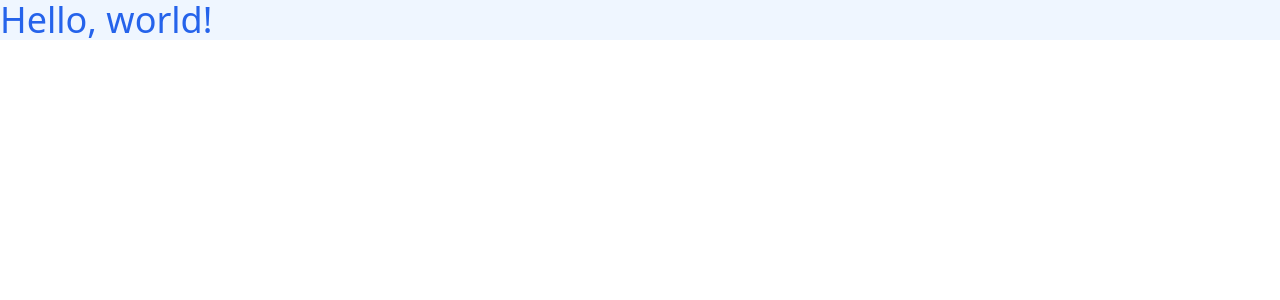
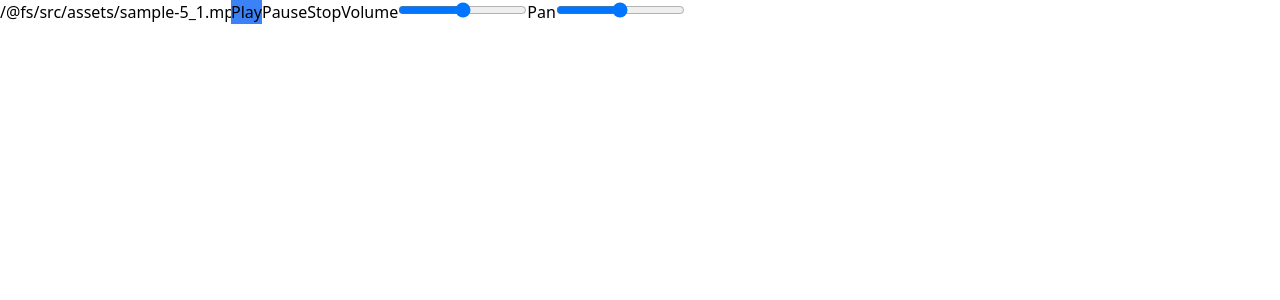
Before and after one commit to umstek/listen-next, a React (Vite) app: page / in a window 1280 px wide. Shown: the top 300 px of the page. Built offline with nearby package versions, Linux system fonts and the light colour scheme.

Commit message:
feat(player): :sparkles: add player-core functionality

```diff
--- a/package.json
+++ b/package.json
@@ -11,10 +11,12 @@
     "lint": "eslint ."
   },
   "dependencies": {
+    "events": "^3.3.0",
     "react": "^18.2.0",
     "react-dom": "^18.2.0"
   },
   "devDependencies": {
+    "@types/events": "^3.0.0",
     "@types/react": "^18.2.6",
     "@types/react-dom": "^18.2.4",
     "@typescript-eslint/eslint-plugin": "^5.59.5",
--- a/src/App.tsx
+++ b/src/App.tsx
@@ -1,9 +1,9 @@
+import { Player } from './components/Player';
+
 function App() {
   return (
     <div id="app">
-      <h1 className="bg-blue-50 text-blue-600 font-sans font-thin text-4xl">
-        Hello, world!
-      </h1>
+      <Player />
     </div>
   );
 }
--- /dev/null
+++ b/src/components/Player/index.tsx
@@ -0,0 +1,77 @@
+import { useRef, useState } from 'react';
+
+import AudioPlayer from '../../lib/AudioPlayer';
+import sample51 from '../../assets/sample-5_1.mp3';
+
+export function Player() {
+  const playerRef = useRef<AudioPlayer | undefined>(undefined);
+  const [volume, setVolume] = useState(1);
+  const [pan, setPan] = useState(0);
+  const [src, setSrc] = useState(sample51);
+
+  return (
+    <div>
+      <input
+        type="text"
+        name="source"
+        id="source"
+        value={src}
+        onChange={(e) => setSrc(e.target.value)}
+      />
+      <button
+        className="bg-blue-500"
+        onClick={() => {
+          if (!playerRef.current) {
+            playerRef.current = new AudioPlayer({
+              analyserOutputInterval: 100,
+            });
+          }
+          playerRef.current.setAudioSource(src);
+          playerRef.current.play();
+        }}
+      >
+        Play
+      </button>
+      <button
+        onClick={() => {
+          playerRef.current?.pause();
+        }}
+      >
+        Pause
+      </button>
+      <button
+        onClick={() => {
+          playerRef.current?.stop();
+        }}
+      >
+        Stop
+      </button>
+      Volume
+      <input
+        type="range"
+        id="volume"
+        min="0"
+        max="2"
+        value={volume}
+        step="0.01"
+        onChange={(e) => {
+          playerRef.current?.setVolume(parseFloat(e.target.value));
+          setVolume(parseFloat(e.target.value));
+        }}
+      />
+      Pan
+      <input
+        type="range"
+        id="pan"
+        min="-1"
+        max="1"
+        value={pan}
+        step="0.01"
+        onChange={(e) => {
+          playerRef.current?.setPan(parseFloat(e.target.value));
+          setPan(parseFloat(e.target.value));
+        }}
+      />
+    </div>
+  );
+}
--- /dev/null
+++ b/src/lib/AudioPlayer.ts
@@ -0,0 +1,145 @@
+import { EventEmitter } from 'events';
+
+function createAudioElement() {
+  const audioElement = new Audio();
+  audioElement.autoplay = false;
+  audioElement.src = '';
+  audioElement.crossOrigin = 'anonymous';
+  return audioElement;
+}
+
+function createAnalyser(
+  audioContext: AudioContext,
+  analyserOutputInterval: number,
+  callback: (data: Uint8Array) => void,
+) {
+  if (analyserOutputInterval <= 0) {
+    return { analyserNode: undefined, analyserTimer: 0 };
+  }
+
+  const analyserNode = audioContext.createAnalyser();
+  analyserNode.fftSize = 2048;
+  const bufferLength = analyserNode.frequencyBinCount;
+  const dataArray = new Uint8Array(bufferLength);
+
+  const analyserTimer = setInterval(() => {
+    analyserNode.getByteFrequencyData(dataArray);
+    callback(dataArray);
+  }, analyserOutputInterval);
+
+  return { analyserNode, analyserTimer };
+}
+
+interface AudioPlayerOptions {
+  analyserOutputInterval?: number;
+}
+
+export default class AudioPlayer extends EventEmitter {
+  private audioContext: AudioContext;
+
+  private audioElement: HTMLAudioElement;
+  private sourceNode: MediaElementAudioSourceNode;
+  private analyserNode: AnalyserNode | undefined;
+  private analyserTimer: number;
+  private pannerNode: StereoPannerNode;
+  private gainNode: GainNode;
+
+  constructor({ analyserOutputInterval = 0 }: AudioPlayerOptions) {
+    super();
+
+    this.audioContext = new AudioContext();
+
+    this.audioElement = createAudioElement();
+    this.audioElement.addEventListener('ended', this.onEnded.bind(this));
+    this.sourceNode = this.audioContext.createMediaElementSource(
+      this.audioElement,
+    );
+
+    const { analyserNode, analyserTimer } = createAnalyser(
+      this.audioContext,
+      analyserOutputInterval,
+      this.emit.bind(this, 'analyserData'),
+    );
+    this.analyserNode = analyserNode;
+    this.analyserTimer = analyserTimer;
+
+    this.pannerNode = this.audioContext.createStereoPanner();
+    this.gainNode = this.audioContext.createGain();
+
+    const nodes = [
+      this.sourceNode,
+      this.analyserNode,
+      this.pannerNode,
+      this.gainNode,
+      this.audioContext.destination,
+    ].filter(Boolean) as AudioNode[];
+
+    for (let i = 0; i < nodes.length - 1; i++) {
+      nodes[i].connect(nodes[i + 1]);
+    }
+  }
+
+  dispose() {
+    clearInterval(this.analyserTimer);
+    this.audioElement.removeEventListener('ended', this.onEnded);
+    this.audioElement.src = '';
+    this.audioElement.remove();
+    this.audioContext.close();
+  }
+
+  private onEnded() {
+    this.emit('ended');
+  }
+
+  setAudioSource(url: string) {
+    this.audioElement.src = url;
+  }
+
+  play() {
+    if (this.audioContext.state === 'suspended') {
+      this.audioContext.resume();
+    }
+    this.audioElement.play();
+  }
+
+  pause() {
+    this.audioElement.pause();
+    this.emit('paused');
+  }
+
+  stop() {
+    this.audioElement.pause();
+    this.audioElement.currentTime = 0;
+    this.emit('stopped');
+  }
+
+  setPlaybackRate(rate: number) {
+    this.audioElement.playbackRate = rate;
+    this.emit('playbackRateChanged', rate);
+  }
+
+  setVolume(volume: number) {
+    this.gainNode.gain.value = volume;
+    this.emit('volumeChanged', volume);
+  }
+
+  setPan(pan: number) {
+    this.pannerNode.pan.value = pan;
+    this.emit('panChanged', pan);
+  }
+
+  rewind(seconds: number) {
+    this.audioElement.currentTime -= seconds;
+    this.emit('rewound', seconds);
+  }
+
+  forward(seconds: number) {
+    this.audioElement.currentTime += seconds;
+    this.emit('forwarded', seconds);
+  }
+
+  seek(seconds: number) {
+    this.audioElement.currentTime = seconds;
+    this.emit('seeked', seconds);
+  }
+}
```
Also changed, not shown: src/assets/readme.txt (added), 2 other files (tests, documents, lock files or other folders).
